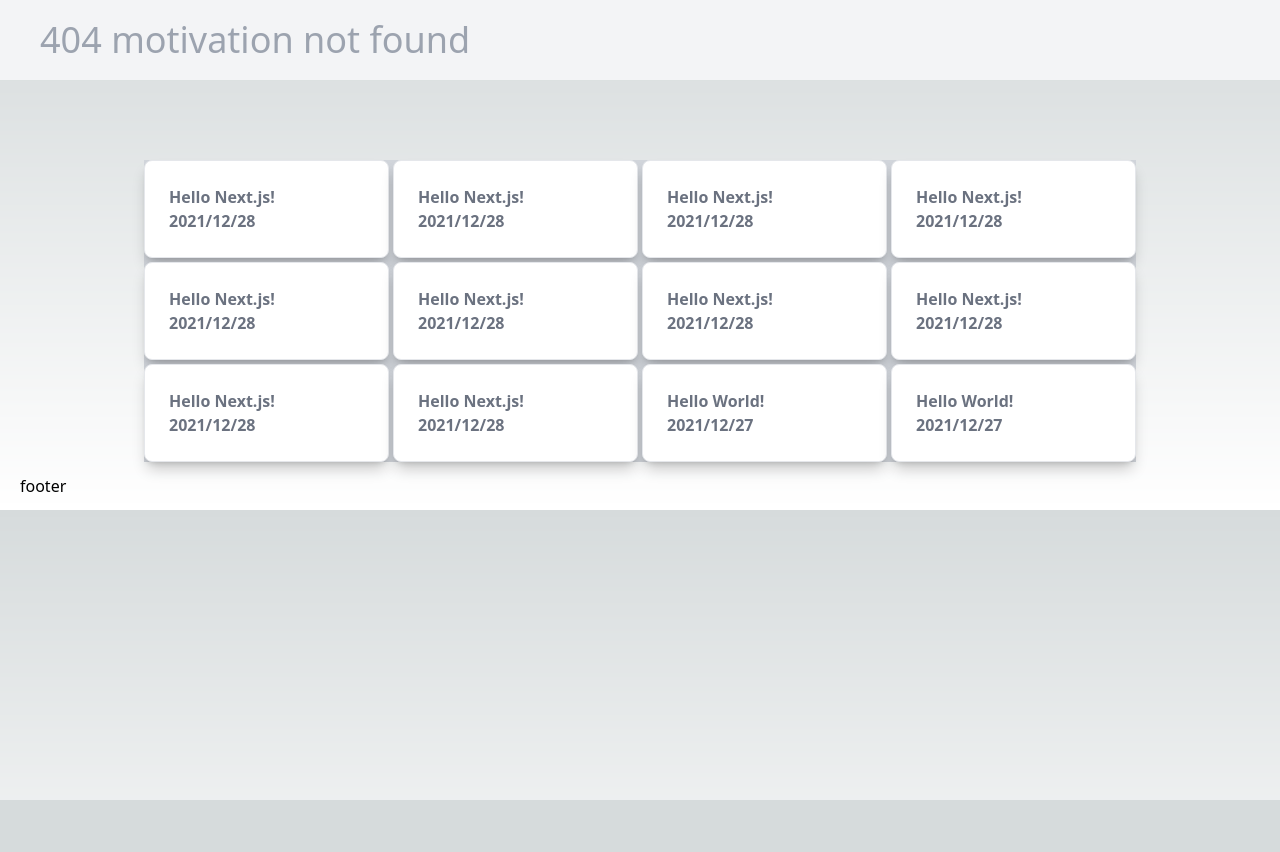
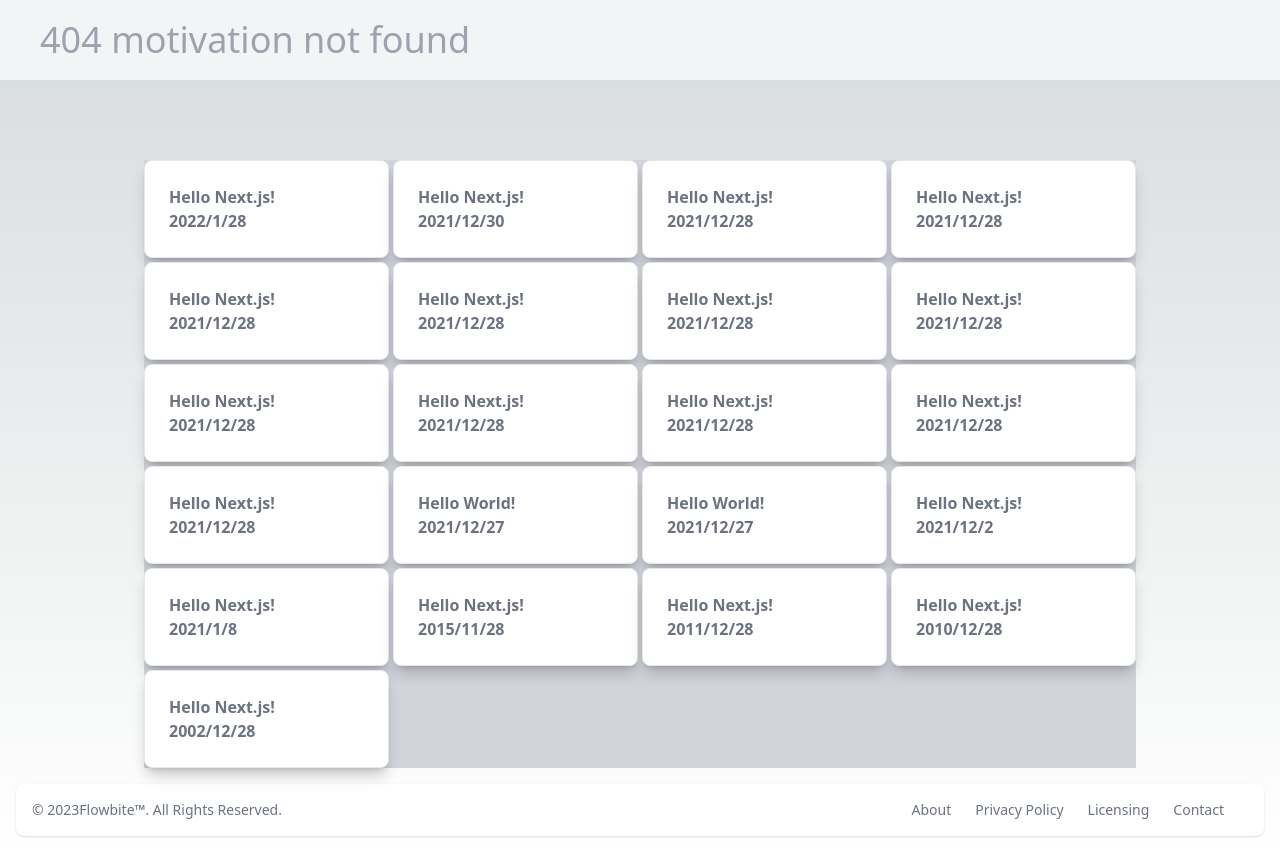
Before and after one commit to yuta3003/tech-blog, a Next.js app: page / in a window 1280 px wide. Before the commit the page ends 800 px from the top, so only its background shows below. Built offline with nearby package versions, Linux system fonts and the light colour scheme.

Commit message:
footer追加

```diff
--- /dev/null
+++ b/content/hello-content copy 2/index.md
@@ -0,0 +1,8 @@
+---
+title: "Hello Next.js!"
+date: "2010/12/28"
+---
+
+## 見出し
+
+本文
--- /dev/null
+++ b/content/hello-content copy 3/index.md
@@ -0,0 +1,8 @@
+---
+title: "Hello Next.js!"
+date: "2015/11/28"
+---
+
+## 見出し
+
+本文
--- /dev/null
+++ b/content/hello-content copy 4/index.md
@@ -0,0 +1,8 @@
+---
+title: "Hello Next.js!"
+date: "2021/12/28"
+---
+
+## 見出し
+
+本文
--- /dev/null
+++ b/content/hello-content copy 5/index.md
@@ -0,0 +1,8 @@
+---
+title: "Hello Next.js!"
+date: "2022/1/28"
+---
+
+## 見出し
+
+本文
--- /dev/null
+++ b/content/hello-content copy 6/index.md
@@ -0,0 +1,8 @@
+---
+title: "Hello Next.js!"
+date: "2021/12/30"
+---
+
+## 見出し
+
+本文
--- /dev/null
+++ b/content/hello-content copy 7/index.md
@@ -0,0 +1,8 @@
+---
+title: "Hello Next.js!"
+date: "2002/12/28"
+---
+
+## 見出し
+
+本文
--- /dev/null
+++ b/content/hello-content copy 8/index.md
@@ -0,0 +1,8 @@
+---
+title: "Hello Next.js!"
+date: "2021/1/8"
+---
+
+## 見出し
+
+本文
--- /dev/null
+++ b/content/hello-content copy 9/index.md
@@ -0,0 +1,8 @@
+---
+title: "Hello Next.js!"
+date: "2011/12/28"
+---
+
+## 見出し
+
+本文
--- /dev/null
+++ b/content/hello-content copy/index.md
@@ -0,0 +1,8 @@
+---
+title: "Hello Next.js!"
+date: "2021/12/2"
+---
+
+## 見出し
+
+本文
--- a/src/pages/index.tsx
+++ b/src/pages/index.tsx
@@ -78,12 +78,91 @@
           ))}
         </div>
       </main>
+
       <footer className="
-        px-5
-        py-3"
+        bg-white
+        rounded-lg
+        shadow
+        m-4
+        dark:bg-gray-800"
       >
-        footer
+        <div className="
+          w-full
+          mx-auto
+          max-w-screen-xl
+          p-4
+          md:flex
+          md:items-center
+          md:justify-between"
+        >
+          <span className="
+            text-sm
+            text-gray-500
+            sm:text-center
+            dark:text-gray-400"
+          >
+            © 2023
+          <a href="https://flowbite.com/"
+            className="hover:underline"
+          >
+            Flowbite™
+          </a>. All Rights Reserved.
+          </span>
+          <ul className="
+            flex
+            flex-wrap
+            items-center
+            mt-3
+            text-sm
+            font-medium
+            text-gray-500
+            dark:text-gray-400
+            sm:mt-0"
+          >
+            <li>
+              <a href="#"
+                className="
+                  mr-4
+                  hover:underline
+                  md:mr-6"
+              >
+                About
+              </a>
+            </li>
+            <li>
+              <a href="#"
+                className="
+                  mr-4
+                  hover:underline
+                  md:mr-6"
+              >
+                Privacy Policy
+              </a>
+            </li>
+            <li>
+              <a href="#"
+                className="
+                  mr-4
+                  hover:underline
+                  md:mr-6"
+              >
+                Licensing
+              </a>
+            </li>
+            <li>
+              <a href="#"
+                className="
+                  mr-4
+                  hover:underline
+                  md:mr-6"
+              >
+                Contact
+              </a>
+            </li>
+          </ul>
+        </div>
       </footer>
+
     </div>
   );
 };
--- /dev/null
+++ b/src/styles/index.css
@@ -0,0 +1,27 @@
+@tailwind base;
+@tailwind components;
+@tailwind utilities;
+
+:root {
+  --foreground-rgb: 0, 0, 0;
+  --background-start-rgb: 214, 219, 220;
+  --background-end-rgb: 255, 255, 255;
+}
+
+@media (prefers-color-scheme: dark) {
+  :root {
+    --foreground-rgb: 255, 255, 255;
+    --background-start-rgb: 0, 0, 0;
+    --background-end-rgb: 0, 0, 0;
+  }
+}
+
+body {
+  color: rgb(var(--foreground-rgb));
+  background: linear-gradient(
+      to bottom,
+      transparent,
+      rgb(var(--background-end-rgb))
+    )
+    rgb(var(--background-start-rgb));
+}
```
